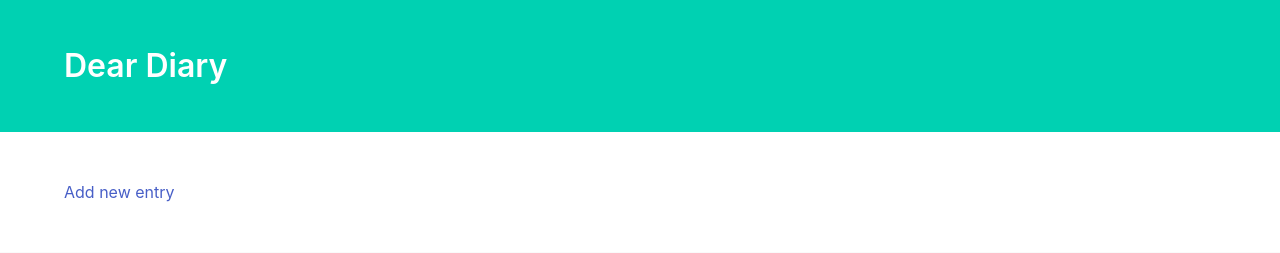
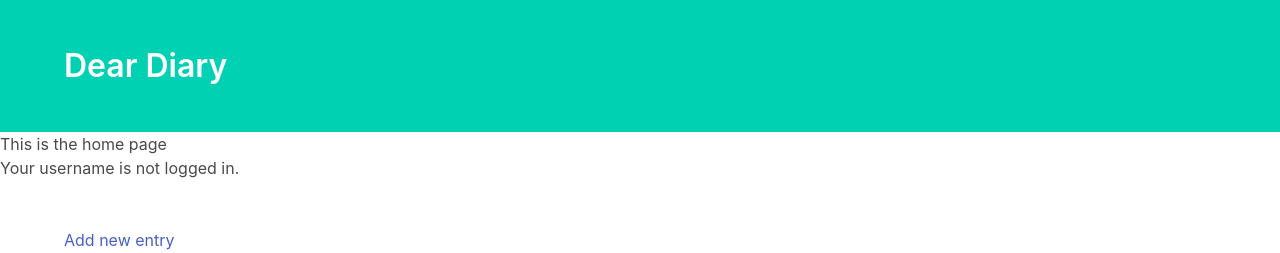
Before and after one commit to glendonC/django_practice, a Django app: page / in a window 1280 px wide. Shown: the top 253 px of the page. Run offline with Django 4.2, Linux system fonts and the light colour scheme; data that the repository does not hold is empty; some libraries are stand-ins or nearby versions.

Commit message:
Create home page login

```diff
--- a/django_project/mysite/entries/templates/entries/index.html
+++ b/django_project/mysite/entries/templates/entries/index.html
@@ -10,6 +10,8 @@
 </head>
 
 <body>
+
+
     <section class="hero is-primary">
         <div class="hero-body">
             <div class="container">
@@ -19,6 +21,12 @@
             </div>
         </div>
     </section>
+
+    <h1>This is the home page</h1>
+    <h2>Your username is {{ username }}.</h2>
+    {% if user.is_authenticated %}
+    <h3>Your email is {{ user.email }}.</h3>
+    {% endif %}
 
     <section class="section">
         <div class="container">
--- a/django_project/mysite/entries/views.py
+++ b/django_project/mysite/entries/views.py
@@ -6,8 +6,14 @@ from .forms import EntryForm
 
 #pass name of the template
 def index(request):
+    if request.user.is_authenticated:
+        username = request.user.username
+    else:
+        username = 'not logged in'
+
+
     entries = Entry.objects.order_by('-date_posted')
-    context = {'entries': entries}
+    context = {'entries': entries, 'username': username}
     return render(request, 'entries/index.html', context)
 
 def add(request):
--- a/django_project/mysite/mysite/settings.py
+++ b/django_project/mysite/mysite/settings.py
@@ -123,3 +123,6 @@ STATIC_ROOT = BASE_DIR / 'static'
 # https://docs.djangoproject.com/en/4.1/ref/settings/#default-auto-field
 
 DEFAULT_AUTO_FIELD = 'django.db.models.BigAutoField'
+
+#Redirects to home page
+LOGIN_REDIRECT_URL = '/'
--- a/django_project/mysite/mysite/urls.py
+++ b/django_project/mysite/mysite/urls.py
@@ -18,5 +18,6 @@ from django.urls import path, include
 
 urlpatterns = [
     path('admin/', admin.site.urls),
+    path('', include('django.contrib.auth.urls')),
     path('', include('entries.urls'))
 ]
```
Also changed, not shown: django_project/mysite/entries/templates/registration/login.html (added, +25 -0 lines).
